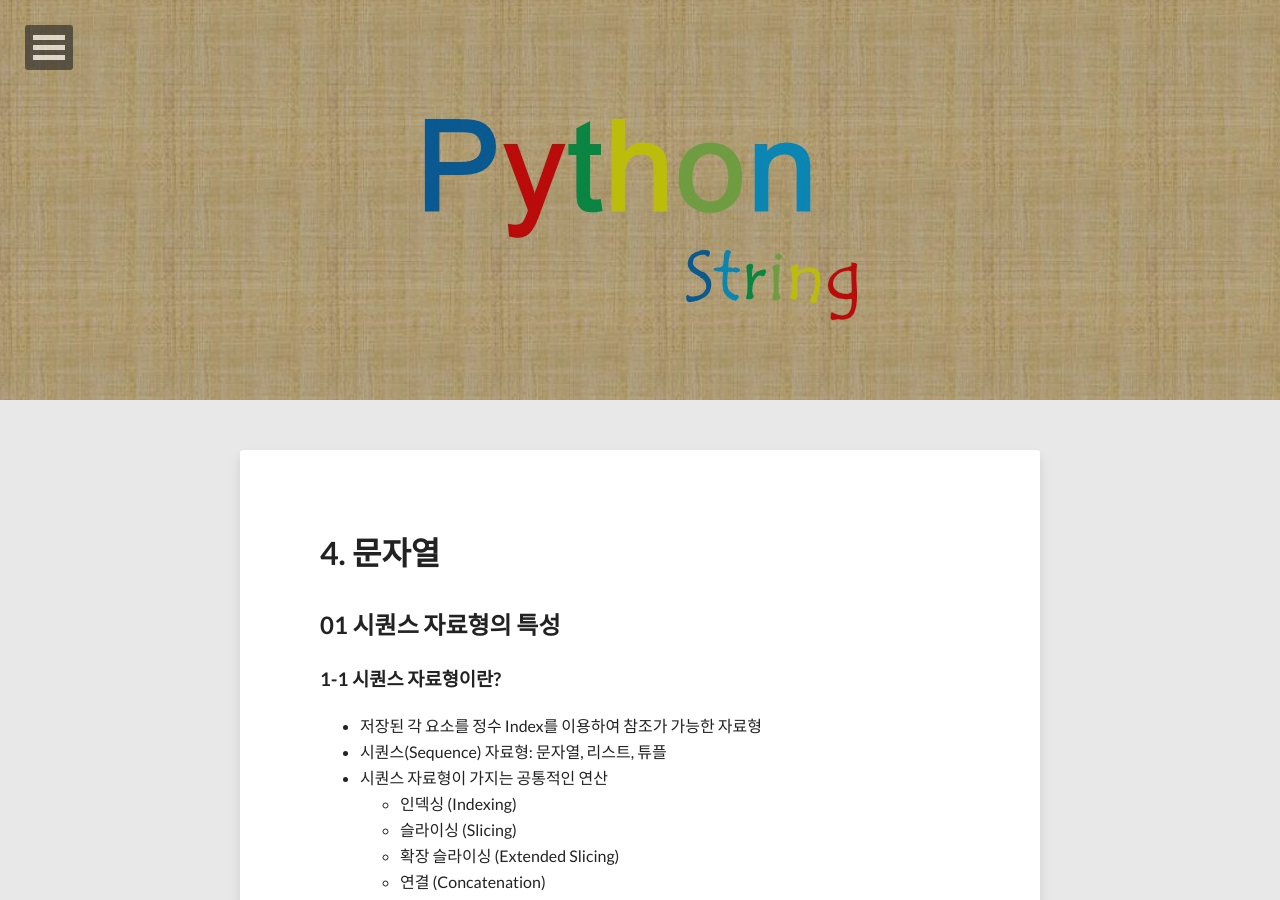
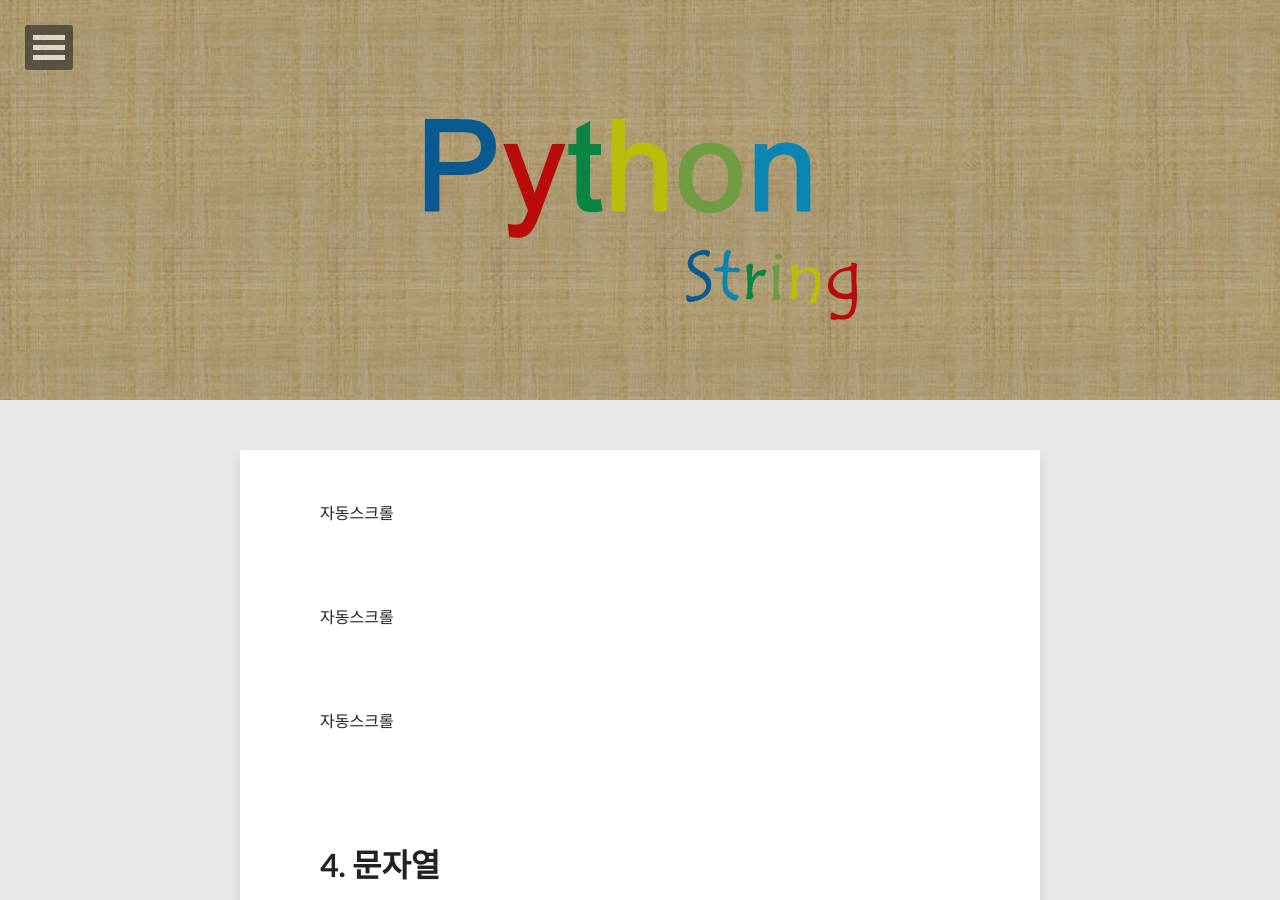
Before and after one commit to geoncheollee/geonblog, a Jekyll site: the page built from lecture_2.md, in a window 1280 px wide and 900 px high. Built offline with Jekyll 4.4.1, drawn with Linux system fonts in a browser that asks for light colours; nearby versions of some CDN libraries; comment, search, counter and statistics services are not loaded.

Commit message:
Update lecture_2.md

```diff
--- a/lecture_2.md
+++ b/lecture_2.md
@@ -8,6 +8,38 @@
   <!-- creditlink: https://github.com/geoncheollee/geonblog/blob/gh-pages/images/lecture_4_logo.jpg -->
 share: true
 ---
+
+<html>
+<script language="javascript">
+<!--
+
+
+var tScroll, userHeight, curPos = 0;
+
+
+function runTimer() {
+ curPos = document.body.scrollTop + 3;
+ window.scroll(0, curPos);
+ userHeight = document.body.scrollHeight - document.body.clientHeight;  // 시각적으로 볼 수 없는 높이의 합
+
+ if (curPos > userHeight) window.scroll(0, 0);  // 볼 수 없는 높이와 스크롤바top좌표가 같으면 스크롤바의 이동완료를 의미
+ tscroll = window.setTimeout("runTimer()", 100);
+}
+
+
+window.onload = runTimer;
+window.onunload = new Function("clearTimeout(tscroll)");
+
+// -->
+</script>
+
+
+<body style="margin-bottom:350pt;" scroll="auto">
+자동스크롤<br><br><br><br>
+자동스크롤<br><br><br><br>
+자동스크롤<br><br><br><br>
+</body>
+</html>
 
 
 
```
